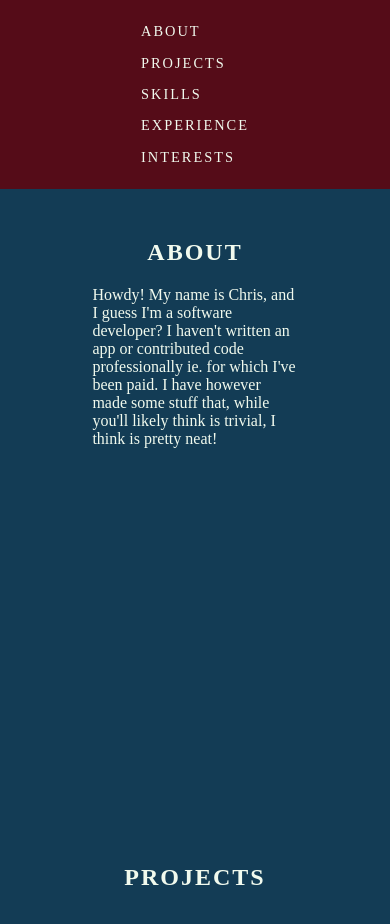
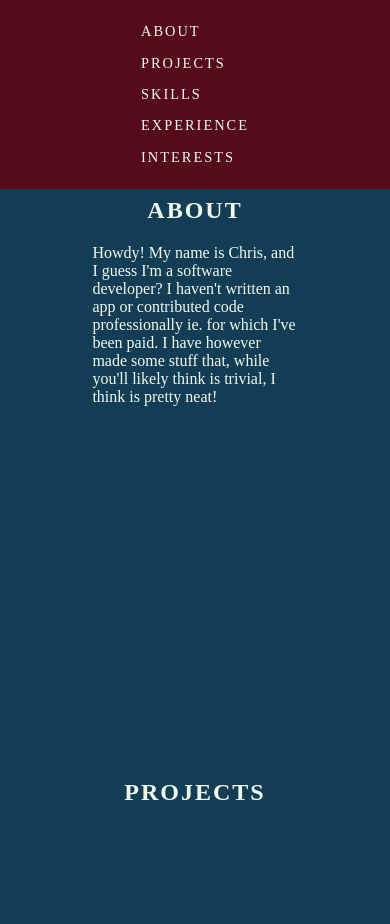
Before and after one commit to seewilds/portfolio, a plain HTML site: page index.html in a window 390 px wide. Shown: the top 924 px of the page. Drawn offline with Linux system fonts and the light colour scheme.

Commit message:
fix padding on mobile

```diff
--- a/site.css
+++ b/site.css
@@ -47,7 +47,7 @@ h1{
     .nav__list{
         display: inline-block;
     }
-    .about{
+    .section{
         padding: 25vh 10vh;
     }
 }
```
